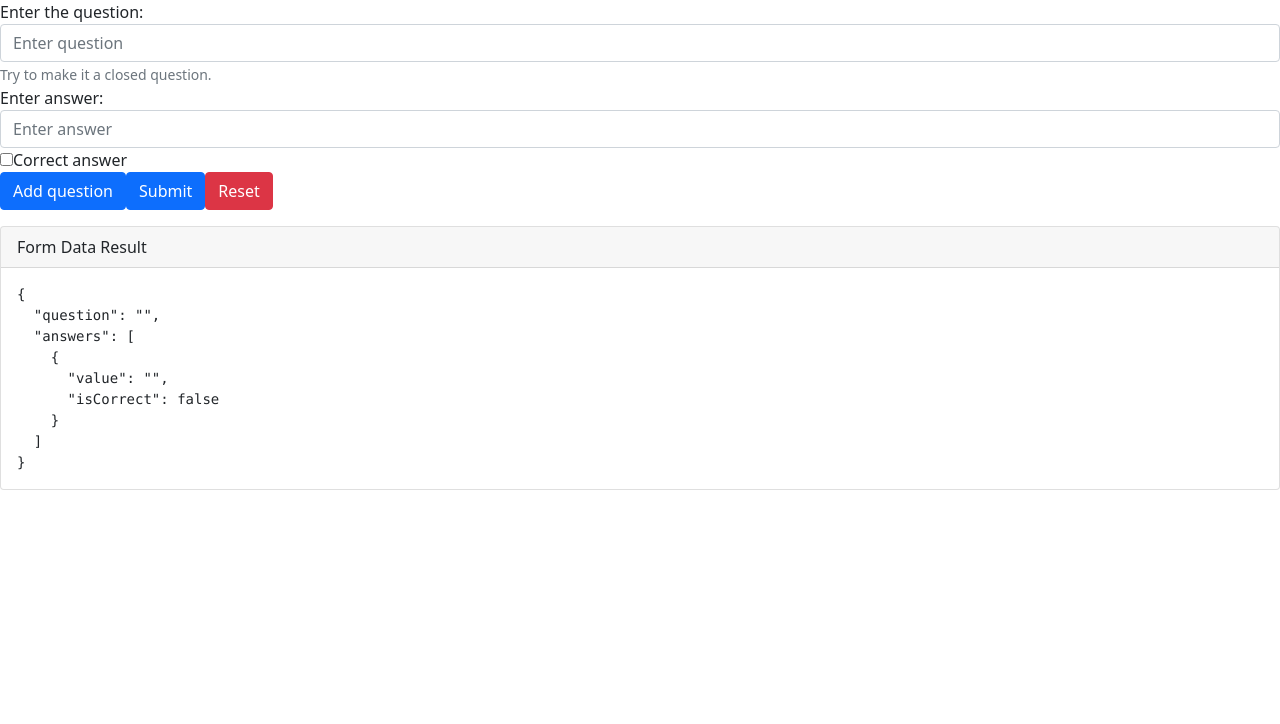
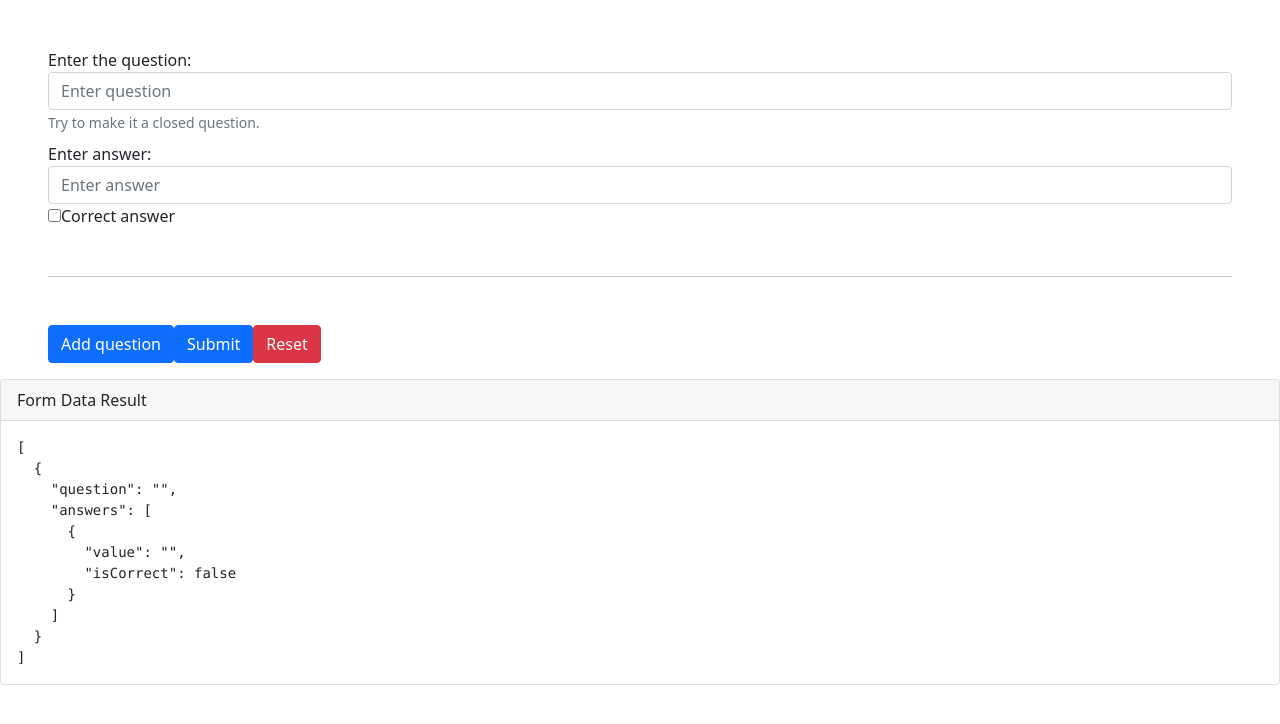
Before and after one commit to swrczk/Endless-Form, a Vue app: page / in a window 1280 px wide. Shown: the top 724 px of the page. Built offline with nearby package versions, Linux system fonts and the light colour scheme.

Commit message:
multiple questions

```diff
--- a/src/components/QuestionsForm.vue
+++ b/src/components/QuestionsForm.vue
@@ -1,36 +1,34 @@
 <template>
     <div>
         <b-form @submit="onSubmit" @reset="onReset" v-if="show">
+            <div v-for="(item, qindex) in form" :key="qindex" class="m-5">
                 <b-form-group
-                id="input-group-1"
                     label="Enter the question:"
                     label-for="input-1"
                     description="Try to make it a closed question."
                 >
                     <b-form-input
-                    id="input-1"
-                    v-model="form.question"
+                        v-model="item.question"
                         type="text"
                         placeholder="Enter question"
                         required
                     ></b-form-input>
                 </b-form-group>
 
-            <div v-for="(answer, index) in form.answers" :key="index">
-                <b-form-group
-                    id="input-group-2"
-                    label="Enter answer:"
-                    label-for="input-2"
+                <div
+                    v-for="(answer, index) in item.answers"
+                    :key="index"
+                    class="my-2"
                 >
+                    <b-form-group label="Enter answer:" label-for="input-2">
                         <b-form-input
-                        id="input-2"
+                            :value="answer.value"
                             v-model="answer.value"
                             placeholder="Enter answer"
-                        @change="onChangeInput"
+                            @change="onChangeInput(qindex)"
                         ></b-form-input>
 
                         <b-form-checkbox
-                        id="checkbox-1"
                             v-model="answer.isCorrect"
                             name="checkbox-1"
                             value="correct"
@@ -40,12 +38,16 @@
                         </b-form-checkbox>
                     </b-form-group>
                 </div>
+                <hr class="my-5" />
+            </div>
 
+            <div class="mx-5 gx-3">
                 <b-button @click="addQuestion" variant="primary">
                     Add question
                 </b-button>
                 <b-button type="submit" variant="primary">Submit</b-button>
                 <b-button type="reset" variant="danger">Reset</b-button>
+            </div>
         </b-form>
         <b-card class="mt-3" header="Form Data Result">
             <pre class="m-0">{{ form }}</pre>
@@ -57,10 +59,12 @@
 export default {
     data() {
         return {
-            form: {
+            form: [
+                {
                     question: "",
                     answers: [{ value: "", isCorrect: false }]
-            },
+                }
+            ],
             show: true
         }
     },
@@ -72,23 +76,36 @@ export default {
         onReset(event) {
             event.preventDefault()
             // Reset our form values
-            this.form = {
+            this.form = [
+                {
                     question: "",
                     answers: [{ value: "", isCorrect: false }],
                     checked: []
                 }
+            ]
             // Trick to reset/clear native browser form validation state
             this.show = false
             this.$nextTick(() => {
                 this.show = true
             })
         },
-        onChangeInput() {
-            this.form.answers = this.form.answers.filter(
+        onChangeInput(index) {
+            this.form[index].answers = this.form[index].answers.filter(
                 (element) => element.value !== ""
             )
-            this.form.answers.push({ value: "", isCorrect: false })
+            this.form[index].answers.push({ value: "", isCorrect: false })
+        },
+        addQuestion() {
+            this.form.push({
+                question: "",
+                answers: [{ value: "", isCorrect: false }]
+            })
         }
     }
 }
 </script>
+<style>
+button {
+    margin-right: 1em;
+}
+</style>
```
Lines whose indentation alone changed are shown as unchanged.
